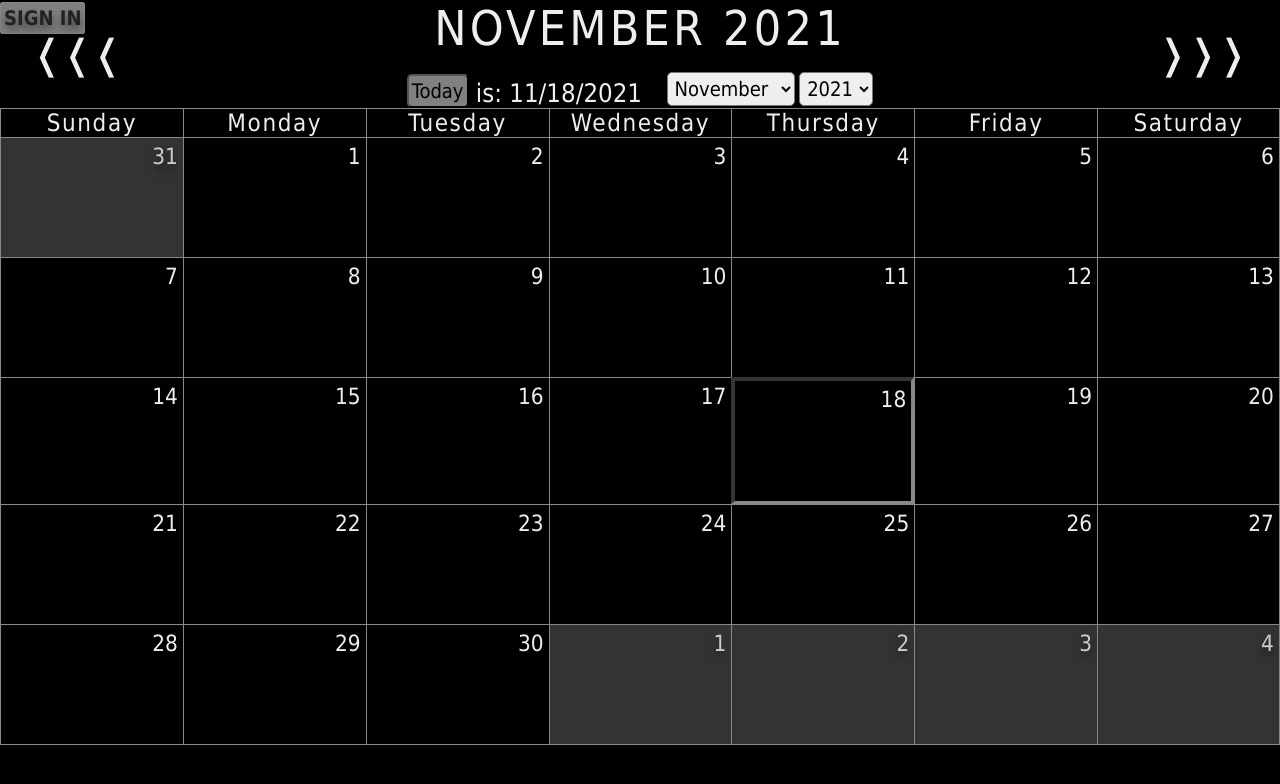
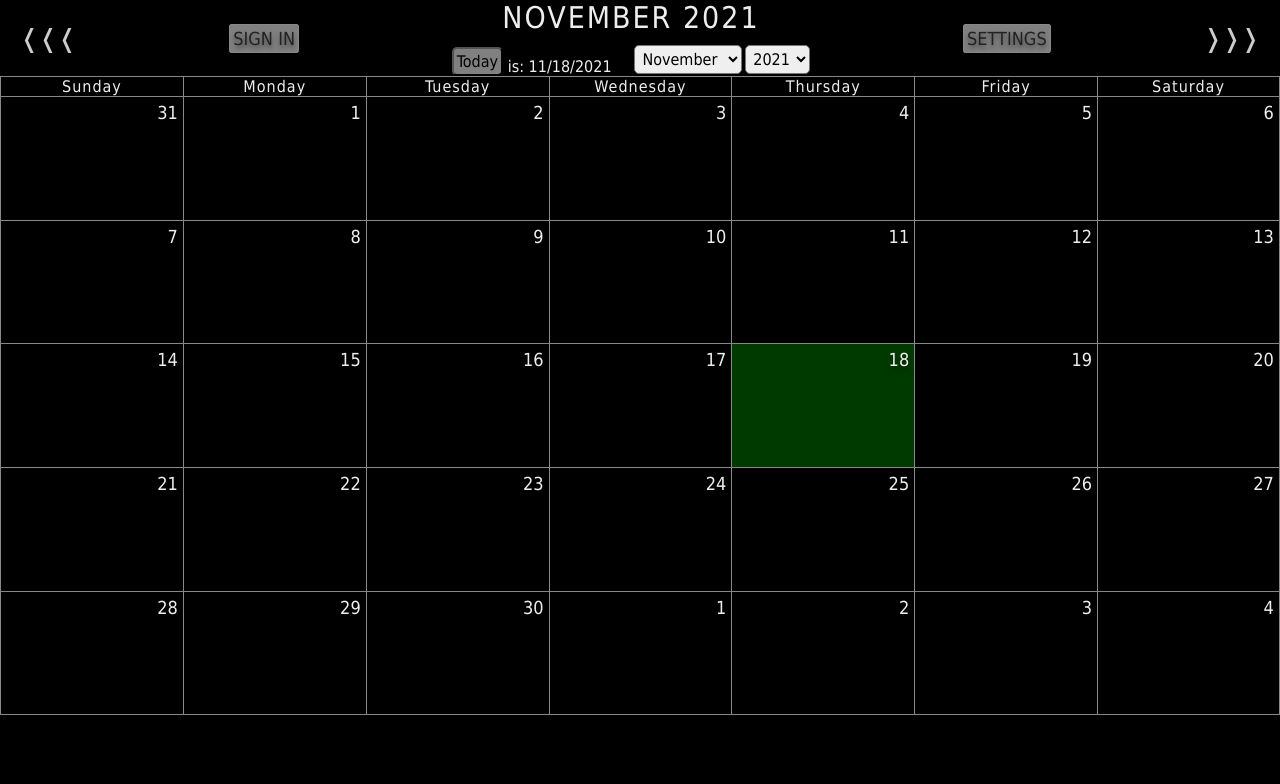
Before and after one commit to tharveyster/javascript-calendar, a web app: file index.html in a window 1280 px wide. Shown: the top 784 px of the page. Run offline with its HTML, style and script files only (its server is not run), Linux system fonts and the light colour scheme.

Commit message:
Minor styling adjustments

```diff
--- a/index.html
+++ b/index.html
@@ -10,15 +10,19 @@
     <div class="container">
       <div class="calendar">
         <div class="month">
+          <span class="prev">&#10092;&#10092;&#10092;</span>
           <div class="loginMessage">
             <a href="signin.html" class="loginMessageLink">SIGN IN</a>
           </div>
-          <span class="prev">&#10092;&#10092;&#10092;</span>
           <div class="date">
             <h1></h1>
             <p id="currentDate"></p>
             <select id="monthList" onchange="getSelectedMonth()"></select>
             <select id="yearList" onchange="getSelectedYear()"></select>
+          </div>
+          <div class="loginMessage">
+            <!-- Pending -->
+            <a href="#" class="loginMessageLink">SETTINGS</a>
           </div>
           <span class="next">&#10093;&#10093;&#10093;</span>
         </div>
--- a/public/css/style.css
+++ b/public/css/style.css
@@ -2,11 +2,16 @@
   margin: 0;
   padding: 0;
   box-sizing: border-box;
+  font-size: 10px;
   font-family: Tahoma, Geneva, Verdana, sans-serif;
 }
 
 body {
   background-color: #000;
+}
+
+a {
+  text-decoration: none;
 }
 
 .container {
@@ -56,7 +61,7 @@
 }
 
 .weekdays div {
-  font-size: 1.5rem;
+  font-size: 1.6rem;
   font-weight: 400;
   letter-spacing: 0.1rem;
   width: calc(100% / 7);
@@ -79,19 +84,19 @@
 }
 
 .days div {
-  font-size: 1.4rem;
+  font-size: 1.8rem;
   width: calc(100% / 7);
   display: flex;
   justify-content: right;
   text-shadow: 0 0.3rem 0.5rem rgba(0, 0, 0, 0.5);
   transition: background-color 0.2s;
-  padding: 5px 5px 5.455% 5px;
+  padding: 0.5rem 0.5rem 6.054% 0.5rem;
   border-top: 1px solid #888;
   border-left: 1px solid #888;
 }
 
 .days div.expanded {
-  padding: 5px 5px 6.89% 5px;
+  padding: 0.5rem 0.5rem 7.55% 0.5rem;
 }
 
 .days div:nth-child(7n) {
@@ -106,22 +111,22 @@
   border-bottom: 1px solid #888;
 }
 
-.days div:hover {
+.days div:hover:not(.today) {
   background-color: rgba(255, 255, 255, 0.3);
   cursor: pointer;
 }
 
-.prev-date,
-.next-date {
-  background-color: rgba(255, 255, 255, 0.2);
+.prev,
+.next {
   color: #ccc;
 }
 
 .today {
-	border-top: 4px inset #888 !important;
-	border-right: 3px inset #888;
-	border-bottom: 3px inset #888;
-	border-left: 4px inset #888 !important;
+	background-color: rgba(0, 192, 0, 0.3);
+}
+
+.today:hover {
+  background-color: rgba(0, 192, 0, 0.5);
 }
 
 #currentDate {
@@ -131,14 +136,14 @@
 #monthList,
 #yearList,
 .todayBtn {
-  padding: 3px;
+  padding: 0.3rem;
   vertical-align: text-bottom;
-  border-radius: 5px;
-  font-size: 1.25rem;
+  border-radius: 0.5rem;
+  font-size: 1.6rem;
 }
 
 #monthList {
-  margin-left: 20px;
+  margin-left: 2rem;
 }
 
 .todayBtn {
@@ -146,22 +151,19 @@
 }
 
 .loginMessage {
-	position: absolute;
-	left: 0;
-	top: 6px;
-	height: 0;
-	font-size: 1.25rem;
+	font-size: 2rem;
   display: inline;
 }
 
 .loginMessageLink {
 	text-decoration: none;
 	color:#222;
-	font-weight: bold;
+	font-weight: 400;
   background-color: rgba(255,255,255,0.5);
-  padding: 3px;
-  border-radius: 3px;
+  padding: 0.3rem;
+  border-radius: 0.3rem;
 	border: 1px solid #888;
+  font-size: 1.8rem;
 }
 
 .loginMessageLink:hover {
--- a/signin.html
+++ b/signin.html
@@ -31,7 +31,11 @@
               placeholder="Password"
               required
             />
-            <input type="submit" name="submitButton" value="SUBMIT" />
+            <input
+              class="btn"
+              type="submit"
+              name="submitButton"
+              value="SUBMIT" />
           </form>
         </div>
         <a class="signInMessage" href="signup.html">Need an account? Sign up here!</a>
--- a/signup.html
+++ b/signup.html
@@ -58,7 +58,7 @@
               required
             />
             <input
-              class="btn btn-primary"
+              class="btn"
               type="submit"
               name="submitButton"
               value="SUBMIT"
```
Also changed, not shown: other parts of public/css/style.css (+35 -20 lines).
